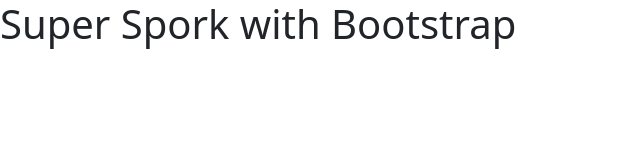
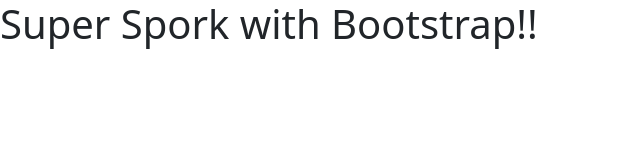
Before and after one commit to GKephart/super-spork, a plain HTML site: page index.html in a window 1280 px wide. Shown: the full height of the page, 0-640 px from the left. Drawn offline with nearby package versions, Linux system fonts and the light colour scheme.

Commit message:
added a qucik update to the home page

```diff
--- a/index.html
+++ b/index.html
@@ -9,6 +9,6 @@
           integrity="sha384-1BmE4kWBq78iYhFldvKuhfTAU6auU8tT94WrHftjDbrCEXSU1oBoqyl2QvZ6jIW3" crossorigin="anonymous">
 </head>
 <body>
-<h1>Super Spork with Bootstrap</h1>
+<h1>Super Spork with Bootstrap!!</h1>
 </body>
 </html>
```
